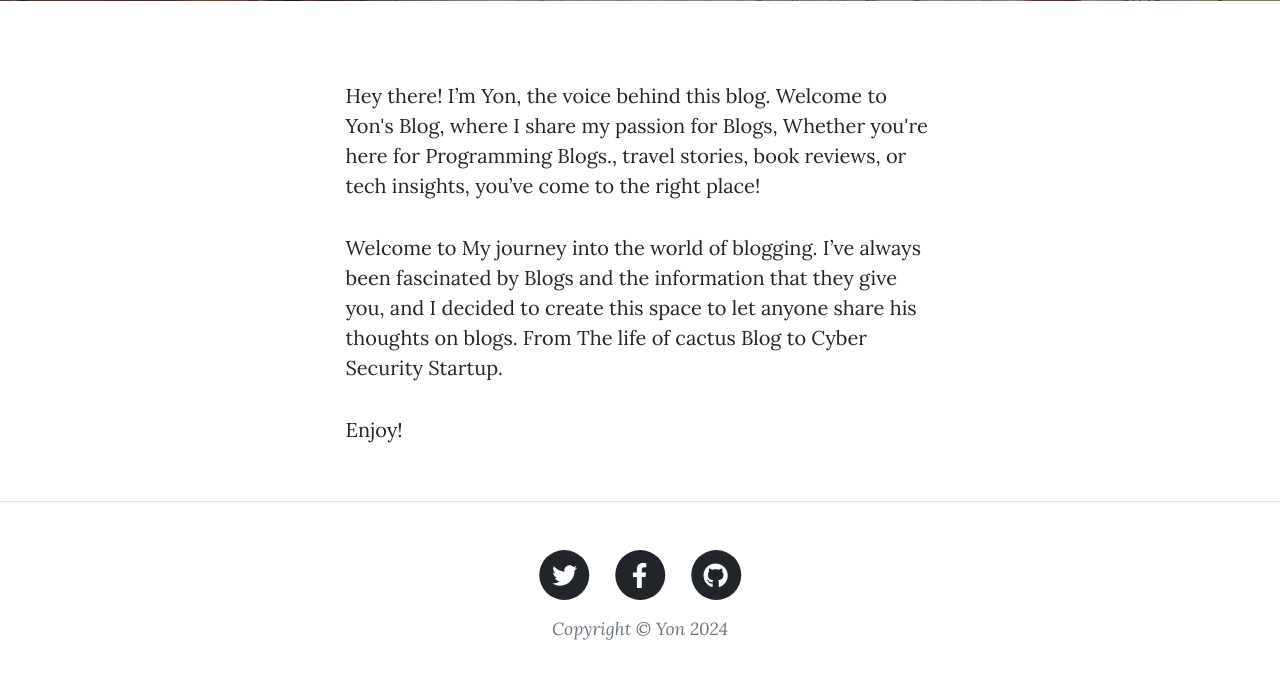
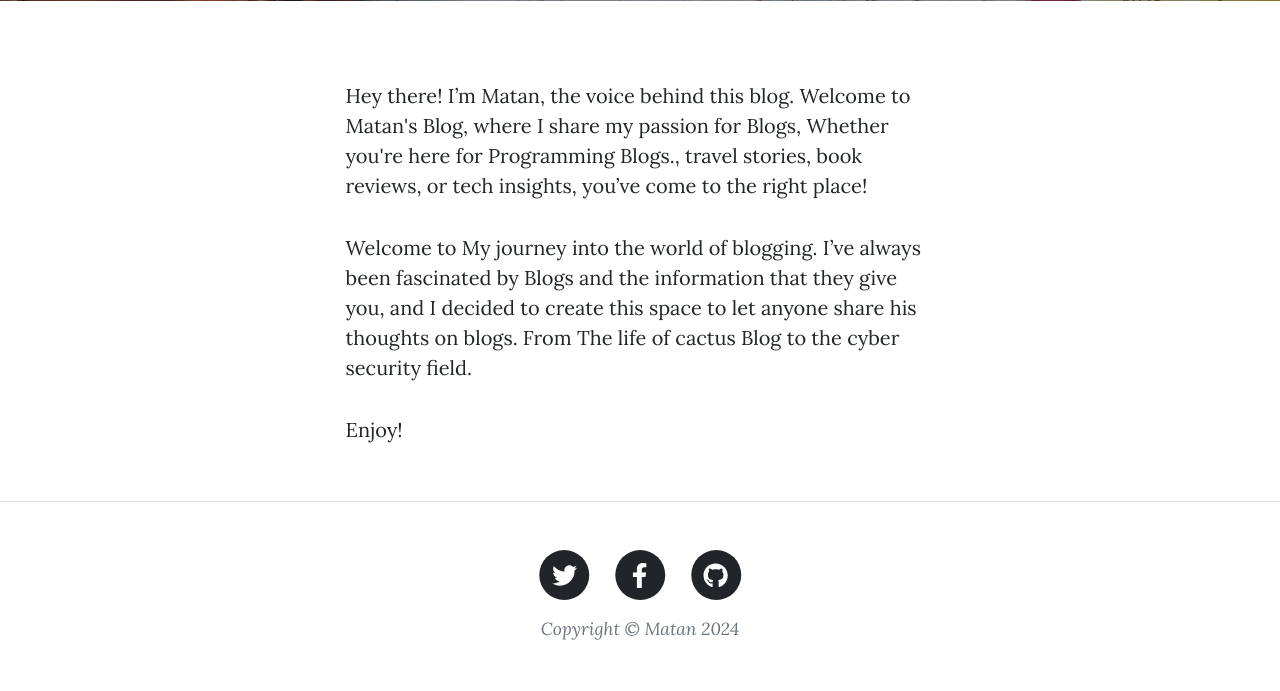
Before and after one commit to MatanVardi/Blogs-Website, a Flask app: page /about in a window 1280 px wide. Shown: the part 531-1222 px from the top of the page. Run offline with Flask 3, Linux system fonts and the light colour scheme; some libraries are stand-ins or nearby versions.

Commit message:
Updated templates and removed TODOS

```diff
--- a/forms.py
+++ b/forms.py
@@ -13,14 +13,12 @@ class CreatePostForm(FlaskForm):
     submit = SubmitField("Submit Post")
 
 
-# TODO: Create a RegisterForm to register new users
 class RegisterForm(FlaskForm):
     email = StringField("Email", validators=[DataRequired()])
     password = PasswordField("Password", validators=[DataRequired()])
     name = StringField("Name", validators=[DataRequired()])
     submit = SubmitField("Sign me up!")
 
-# TODO: Create a LoginForm to login existing users
 
 class LoginForm(FlaskForm):
 
@@ -30,7 +28,6 @@ class LoginForm(FlaskForm):
     submit = SubmitField("log me in!")
 
 
-# TODO: Create a CommentForm so users can leave comments below posts
 
 class CommentForm(FlaskForm):
     comment_text = CKEditorField("Comment", validators=[DataRequired()])
--- a/main.py
+++ b/main.py
@@ -30,7 +30,6 @@ app.config['SECRET_KEY'] = os.environ.get('FLASK_KEY')
 ckeditor = CKEditor(app)
 Bootstrap5(app)
 
-# TODO: Configure Flask-Login
 login_manager = LoginManager()
 login_manager.init_app(app)
 
@@ -98,7 +97,6 @@ class Comment(db.Model):
 
 
 
-# TODO: Create a User table for all your registered users.
 
 class User(UserMixin, db.Model):
     __tablename__ = "users"
@@ -213,7 +211,6 @@ def get_all_posts():
 def show_post(post_id):
     requested_post = db.get_or_404(BlogPost, post_id)
     comment_form = CommentForm()
-
     if request.method == "POST":
         if current_user.is_authenticated:
             comment_data = comment_form.data.get("comment_text")
--- a/templates/about.html
+++ b/templates/about.html
@@ -22,13 +22,13 @@
     <div class="row gx-4 gx-lg-5 justify-content-center">
       <div class="col-md-10 col-lg-8 col-xl-7">
         <p>
-          Hey there! I’m Yon, the voice behind this blog. Welcome to Yon's Blog,
+          Hey there! I’m Matan, the voice behind this blog. Welcome to Matan's Blog,
           where I share my passion for Blogs,
           Whether you're here for Programming Blogs., travel stories, book reviews, or tech insights, you’ve come to the right place!
         </p>
         <p>
           Welcome to My journey into the world of blogging. I’ve always been fascinated by Blogs and the information that they give you, and I decided to create this space to let anyone share his thoughts on blogs. From The life of cactus Blog
-          to Cyber Security Startup.
+          to the cyber security field.
 
         </p>
         <p>
--- a/templates/contact.html
+++ b/templates/contact.html
@@ -12,7 +12,7 @@
           {% if msg_sent: %}
           <h1>Successfully sent your message</h1>
           {%elif failed_to_send: %}
-          <h1>Sorry, Too many emails have been sended to Yon. Wait a couple of hours before trying again</h1>
+          <h1>Sorry, Too many emails have been sended to Matan. Wait a couple of hours before trying again</h1>
           {% else: %}
           <h1>Contact Me</h1>
           {% endif %}
--- a/templates/footer.html
+++ b/templates/footer.html
@@ -29,7 +29,7 @@
                               </a>
                           </li>
                       </ul>
-                      <div class="small text-center text-muted fst-italic">Copyright &copy; Yon 2024</div>
+                      <div class="small text-center text-muted fst-italic">Copyright &copy; Matan 2024</div>
                   </div>
               </div>
           </div>
--- a/templates/header.html
+++ b/templates/header.html
@@ -8,7 +8,7 @@
     />
     <meta name="description" content="" />
     <meta name="author" content="" />
-    <title>Yons's Blog</title>
+    <title>Matan's Blog</title>
     {% block styles %}
     <!-- Load Bootstrap-Flask CSS here -->
     {{ bootstrap.load_css() }}
@@ -66,7 +66,6 @@
                 >Home</a
               >
             </li>
-            <!-- TODO: Only show Login/Register if user is logged out. Otherwise show "Log Out" -->
             {%if logged_in%}
             <li class="nav-item">
               <a
--- a/templates/index.html
+++ b/templates/index.html
@@ -9,7 +9,7 @@
     <div class="row gx-4 gx-lg-5 justify-content-center">
       <div class="col-md-10 col-lg-8 col-xl-7">
         <div class="site-heading">
-          <h1>Yon's Blog</h1>
+          <h1>Matan's Blog</h1>
           <span class="subheading">A collection of random musings.</span>
         </div>
       </div>
--- a/templates/login.html
+++ b/templates/login.html
@@ -29,7 +29,6 @@ include "header.html" %}
       {% endif %}
     {% endwith %}
       <div class="col-lg-8 col-md-10 mx-auto">
-        <!--TODO: render login form here-->
         {{render_form(form, novalidate=True, button_map={"submit": "primary"}) }}
       </div>
     </div>
--- a/templates/post.html
+++ b/templates/post.html
@@ -27,7 +27,6 @@
       <div class="col-md-10 col-lg-8 col-xl-7">
         {{ post.body|safe }}
         {%if user_id == 1%}
-        <!--TODO: Only show Edit Post button if user id is 1 (admin user) -->
         <div class="d-flex justify-content-end mb-4">
           <a
             class="btn btn-primary float-right"
@@ -37,14 +36,10 @@
         </div>
         {%endif%}
 
-        <!-- Comments Area -->
-        <!-- TODO: Add a CKEditor for commenting below -->
         {{ ckeditor.load() }}
-        <!-- Configure it with the name of the form field from CommentForm -->
         {{ ckeditor.config(name='comment_text') }}
         {{ render_form(form, novalidate=True, button_map={"submit": "primary"}) }}
         <div class="comment">
-          <!-- TODO: Show all the comments on a post -->
           {% for comment in all_comments%}
           <ul class="commentList">
             <li>
--- a/templates/previously_used_post.html
+++ b/templates/previously_used_post.html
@@ -27,7 +27,6 @@
       <div class="col-md-10 col-lg-8 col-xl-7">
         {{ post.body|safe }}
         {%if user_id == 1%}
-        <!--TODO: Only show Edit Post button if user id is 1 (admin user) -->
         <div class="d-flex justify-content-end mb-4">
           <a
             class="btn btn-primary float-right"
@@ -37,14 +36,10 @@
         </div>
         {%endif%}
 
-        <!-- Comments Area -->
-        <!-- TODO: Add a CKEditor for commenting below -->
         {{ ckeditor.load() }}
-        <!-- Configure it with the name of the form field from CommentForm -->
         {{ ckeditor.config(name='comment_text') }}
         {{ render_form(form, novalidate=True, button_map={"submit": "primary"}) }}
         <div class="col-lg-8 col-md-10 mx-auto comment">
-          <!-- TODO: Show all the comments on a post -->
           {% for comment in all_comments%}
           <ul class="commentList">
             <li>
--- a/templates/register.html
+++ b/templates/register.html
@@ -22,7 +22,6 @@ include "header.html" %}
   <div class="container">
     <div class="row">
       <div class="col-lg-8 col-md-10 mx-auto">
-        <!--TODO: render your registration form here-->
         {{ render_form(form) }}
       </div>
     </div>
```
